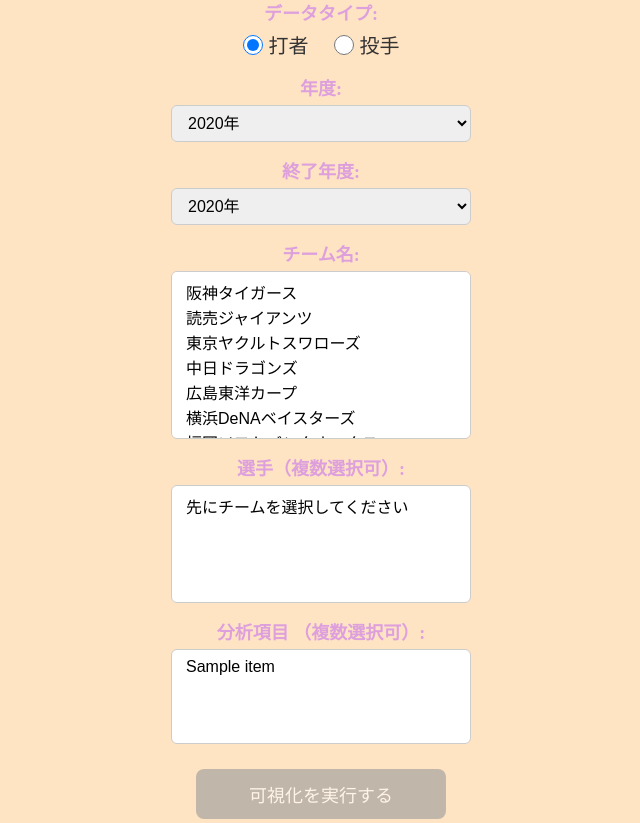
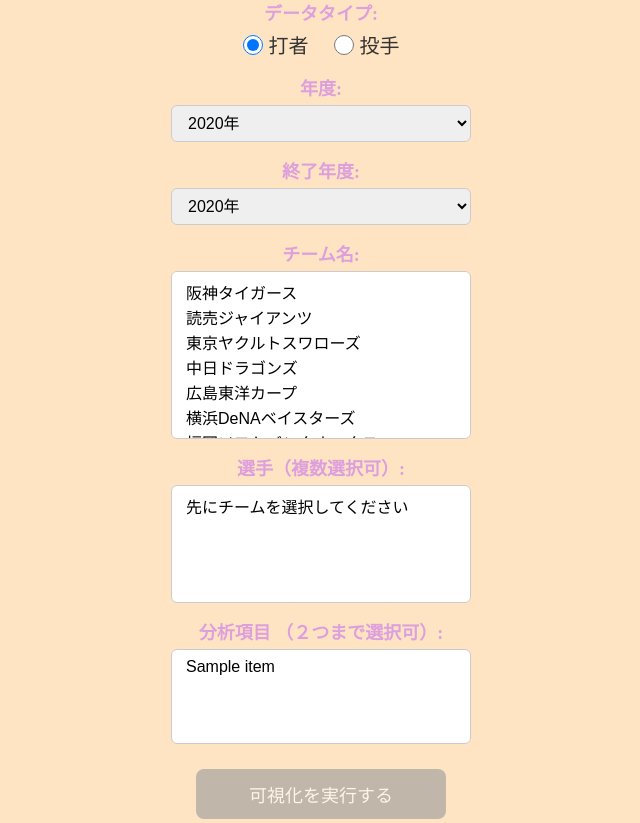
Before and after one commit to kanatojiateng-rgb/render-professional-Baseball-Analysis, a Python web app: template templates/index.html in a window 1280 px wide. Shown: the part 179-1002 px from the top of the page, without its empty margins (319-959 px from the left). Run offline with Jinja, Linux system fonts and the light colour scheme; the template is opened without the code that fills it: most values are stand-ins (such as "Sample title", 1, 10 or a date in 2020).

Commit message:
Update index.html

```diff
--- a/templates/index.html
+++ b/templates/index.html
@@ -43,6 +43,14 @@
         <strong style="font-size: 14px; color: #333;">② 打者の安打数の推移可視化</strong><br>
         <span style="font-size: 13px; color: #555;">1人の打者を対象に、年度ごとの安打数の推移を確認できます。</span>
       </div>
+
+  <div>
+    <div style="margin-top: 12px; margin-bottom: 12px;">
+      <strong style="font-size: 14px; color: #333;">③ チームが変わっても選手を追跡可能</strong><br>
+        <span style="font-size: 13px; color: #555;">移籍やトレードで所属チームが変わった場合でも、同一選手の成績推移を継続して確認できます。</span>
+    </div>
+      </div>
+  </div>
 
     </div>
     </div>
@@ -110,7 +118,7 @@
         </select>
       </p>
 
-      <p class="label-title">分析項目 （複数選択可）:
+      <p class="label-title">分析項目 （２つまで選択可）:
         <select id="analysisItems" name="items" multiple>
           {% for item in items %}
             <option value="{{ item }}">{{ item }}</option>
```
